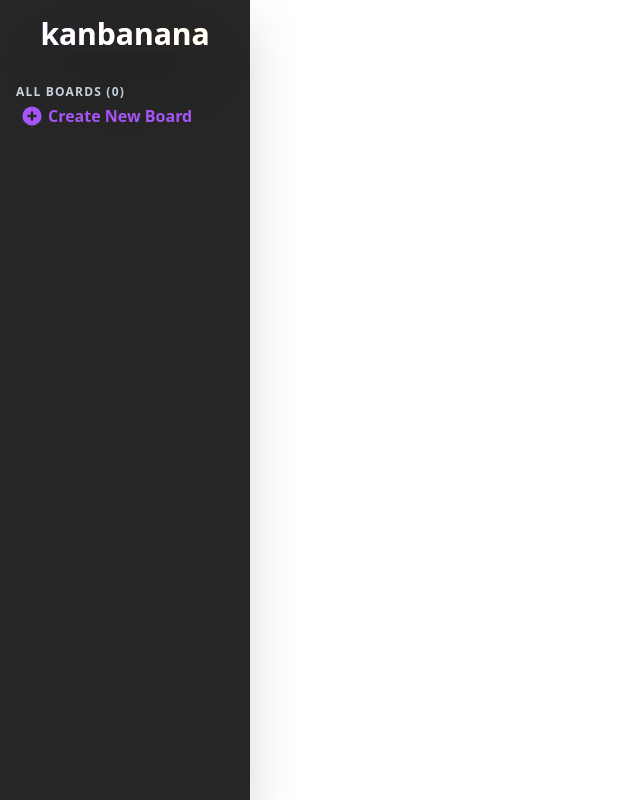
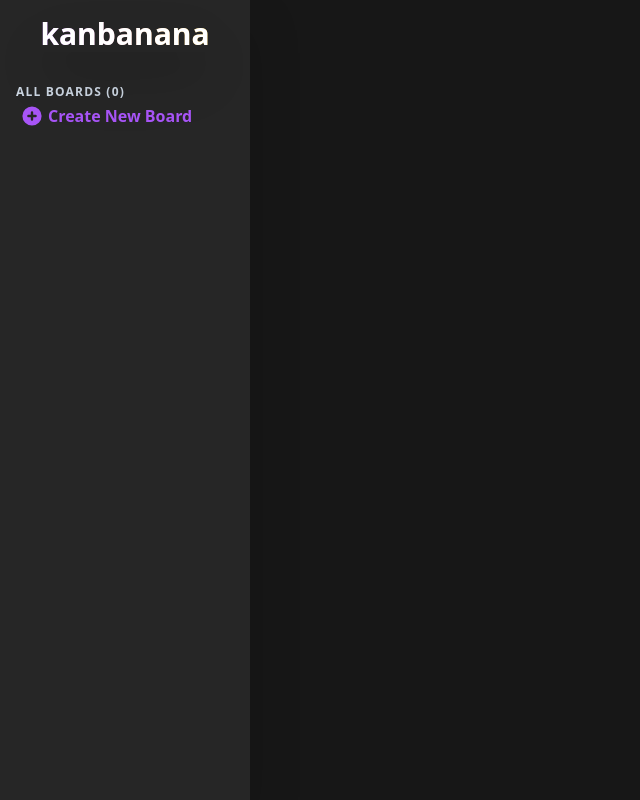
Before and after one commit to bytesbanana/kanbanana, a Next.js app: page / in a window 1280 px wide. Shown: the whole page, without its empty margins (0-640 px from the left). Built offline with nearby package versions, Linux system fonts and the light colour scheme.

Commit message:
fill home page with bg

```diff
--- a/pages/index.js
+++ b/pages/index.js
@@ -1,3 +1,3 @@
 export default function Home() {
-  return <div></div>;
+  return <div className="flex-1 bg-neutral-900"></div>;
 }
```
